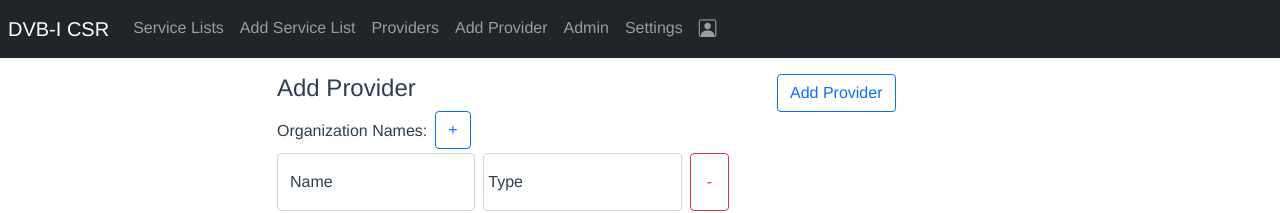
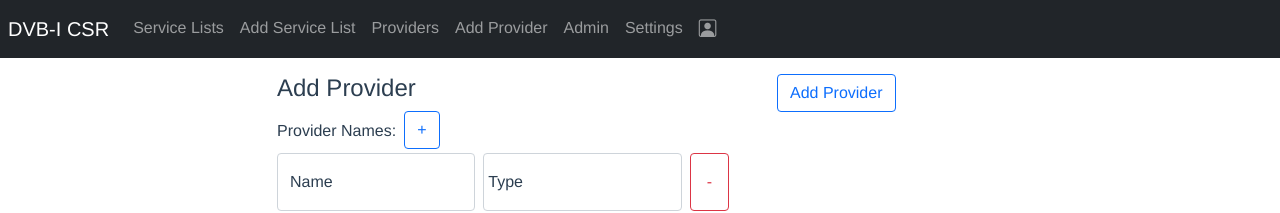
Before and after one commit to DVBProject/DVB-I-Reference-CSR, a Vue app in the folder frontend/: page /add-provider in a window 1280 px wide. Shown: the top 213 px of the page. Built offline with nearby package versions, Linux system fonts and the light colour scheme; sample sign-in values are in the browser's storage.

Commit message:
organization changed to provider

```diff
--- a/frontend/src/components/providers/AddProvider.vue
+++ b/frontend/src/components/providers/AddProvider.vue
@@ -5,7 +5,7 @@
     <div class="col-md-8">
       <h4>Add Provider</h4>
 
-      <label>Organization Names:</label>
+      <label>Provider Names:</label>
       <button class="btn btn-outline-primary mx-2 mb-1" type="button"
             @click="addNameField"
           >
@@ -234,13 +234,14 @@ export default {
         ProviderDataService.create(data)
             .then(response => {
                 console.log(response)
+                this.message = 'Provider created';
                 setTimeout(() => {
                    this.$router.push({ name: "providers" });
                 }, 2000)
             })
             .catch(err => {
               console.log(err.response.data);
-                this.message = 'Error:'+err.response.data.message;
+              this.message = 'Error:'+err.response.data.message;
             });
     }
 
--- a/frontend/src/components/providers/Provider.vue
+++ b/frontend/src/components/providers/Provider.vue
@@ -36,7 +36,7 @@
       <form>
 
 
-        <label>Organization Names:</label>
+        <label>Provider Names:</label>
         <button class="btn btn-outline-primary mx-2 mb-1" type="button"
               @click="addNameField"
             >
--- a/frontend/src/components/providers/ProviderList.vue
+++ b/frontend/src/components/providers/ProviderList.vue
@@ -37,7 +37,7 @@
           <label><strong>Kind:</strong></label> {{ currentProvider.Kind || "Not defined" }}
         </div>
         <div>
-          <label><strong>Organization name:</strong></label> {{ currentProvider.Names[0] && currentProvider.Names[0].name != "" ? currentProvider.Names[0].name : "No name" }} {{ currentProvider.Names[0] && currentProvider.Names[0].type != "" ? "(Type:" +currentProvider.Names[0].type+")" : ""}}
+          <label><strong>Provider name:</strong></label> {{ currentProvider.Names[0] && currentProvider.Names[0].name != "" ? currentProvider.Names[0].name : "No name" }} {{ currentProvider.Names[0] && currentProvider.Names[0].type != "" ? "(Type:" +currentProvider.Names[0].type+")" : ""}}
         </div>
         <div>
           <label><strong>Contact name:</strong></label> {{ currentProvider.ContactName || "Not defined" }}
--- a/frontend/src/components/servicelist/AddServiceList.vue
+++ b/frontend/src/components/servicelist/AddServiceList.vue
@@ -71,7 +71,7 @@
         </div>
       </div>
 
-      <label>Organization:</label>
+      <label>Provider:</label>
       <select class="form-control my-2" placeholder="Provider"
           v-model="Provider">
         <option
@@ -208,6 +208,7 @@
             Add List
             </button>
         </div>
+        <p>{{ message }}</p>
     </div>
 
   </div>
@@ -276,11 +277,13 @@ export default {
         ServiceListDataService.create(data)
             .then(response => {
                 console.log(response)
+                this.message = 'List created';
                 setTimeout(() => {
                   this.$router.push({ name: "servicelists" });
                 }, 2000)
             })
             .catch(err => {
+                this.message = 'Error creating list';
                 console.log(err);
             });
     },
--- a/frontend/src/components/servicelist/ServiceList.vue
+++ b/frontend/src/components/servicelist/ServiceList.vue
@@ -33,7 +33,7 @@
     <h4>Edit Service List</h4>
     <form>
       <div class="form-group">
-        <label for="Name">Name</label>
+        <label for="Name">Names</label>
 
         <button class="btn btn-outline-primary mx-2 mb-1" type="button"
             @click="addNameField"
```
